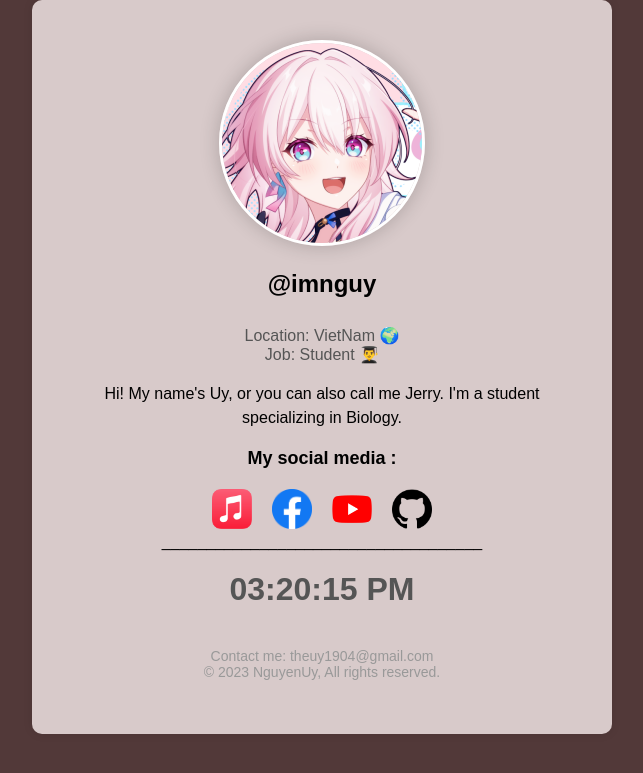
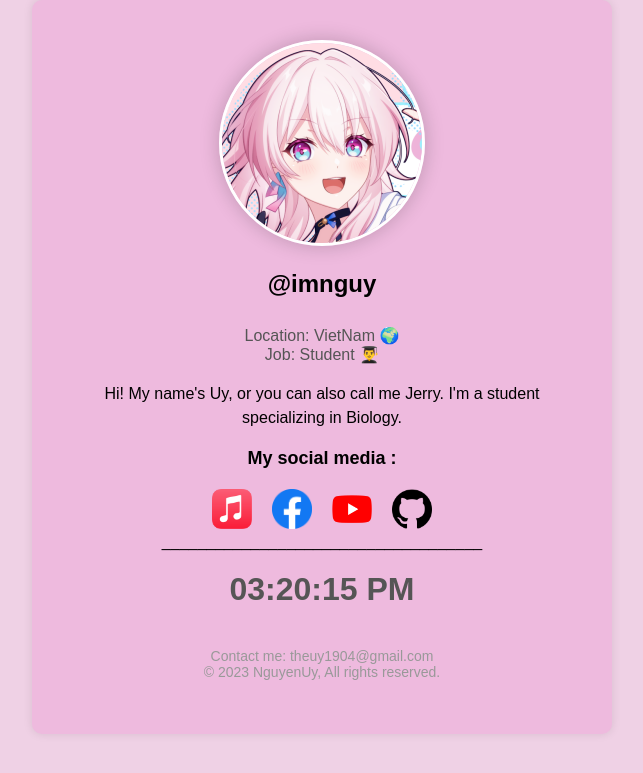
Before and after one commit to imnguy06/imnguy06.github.io, a PHP site: page / in a window 1280 px wide. Shown: the top 773 px of the page, without its empty margins (318-961 px from the left). Run offline with PHP 8.4, Linux system fonts and the light colour scheme; some web fonts are replaced.

Commit message:
update color

```diff
--- a/imnguyweb.css
+++ b/imnguyweb.css
@@ -32,7 +32,7 @@
 
 body {
     font-family: 'abeezee', sans-serif;
-    background-color: #523939;
+    background-color: #efd1e5;
     margin: 0;
     padding: 0;
 }
@@ -41,7 +41,7 @@ body {
     max-width: 500px;
     margin: 0 auto;
     padding: 40px;
-    background-color: #d8caca;
+    background-color: #eebade;
     border-radius: 10px;
     box-shadow: 0 0 10px rgba(0, 0, 0, 0.1);
     animation: fadeIn 0.5s ease-in;
```
